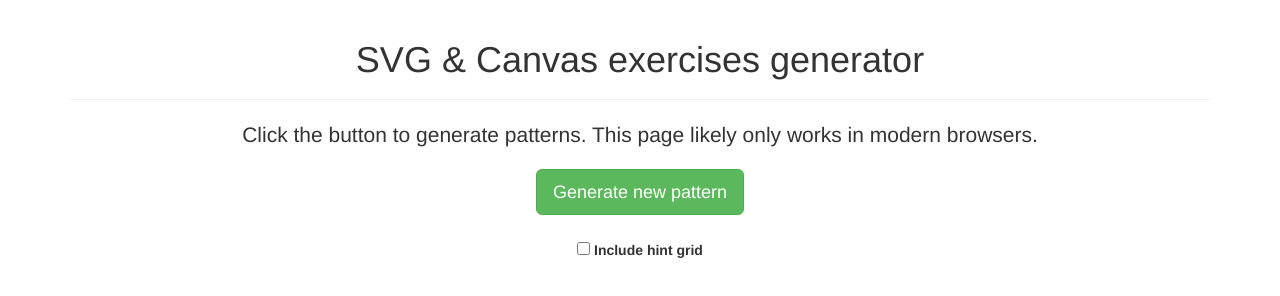
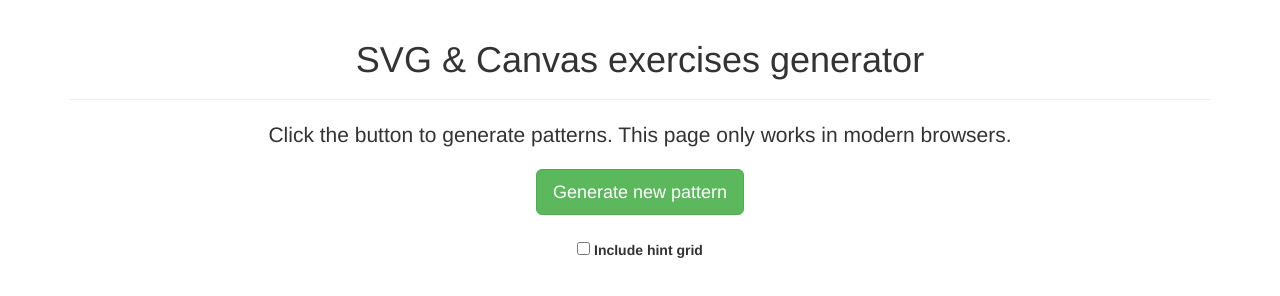
Before and after one commit to chrokh/svg-and-canvas-exercises, a plain HTML site: page index.html in a window 1280 px wide. Drawn offline with nearby package versions, Linux system fonts and the light colour scheme; a script that the page names is missing.

Commit message:
Remove linguistic vagueness

```diff
--- a/index.html
+++ b/index.html
@@ -11,7 +11,7 @@
         <h1>SVG &amp; Canvas exercises generator</h1>
       </div>
       <p class="lead">
-        Click the button to generate patterns. This page likely only works in modern browsers.
+        Click the button to generate patterns. This page only works in modern browsers.
       </p>
       <a href="#" id="generate" class="btn btn-lg btn-success">
         Generate new pattern
```
